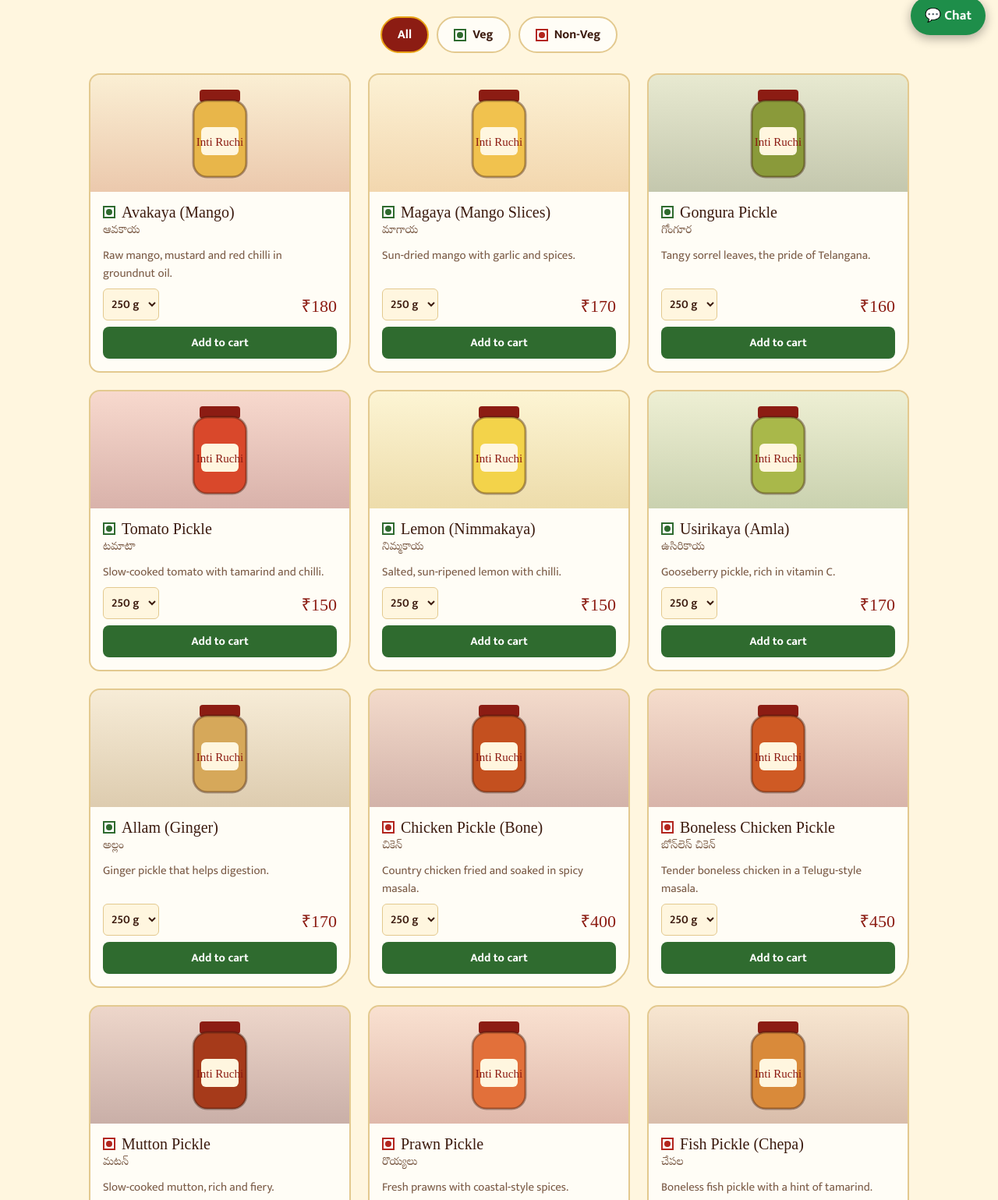
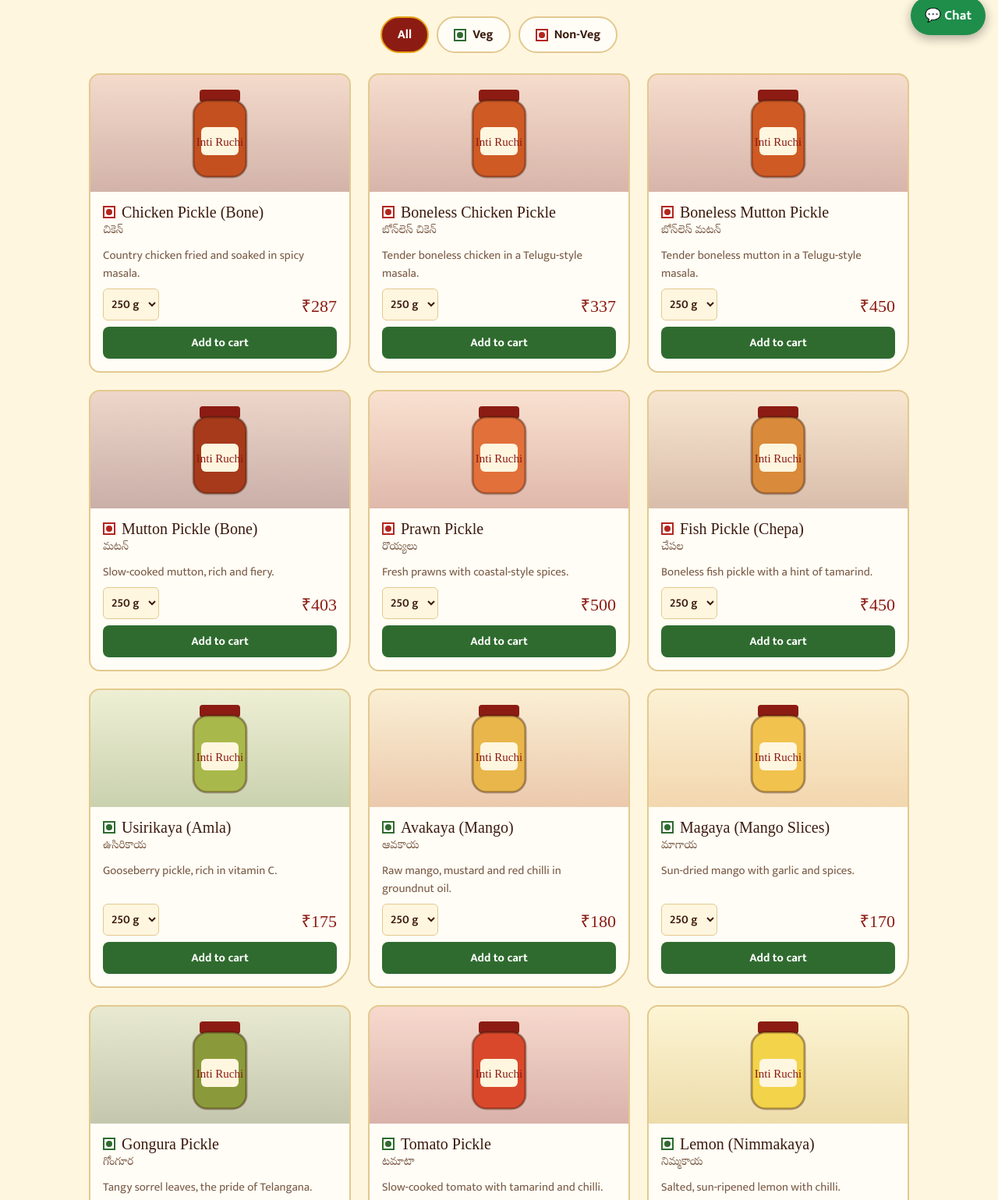
Before and after one commit to yassinbittu/inti-ruchi, a plain HTML site: page index.html in a window 1280 px wide. Shown: the part 739-2278 px from the top of the page at 78% size. Drawn offline with Linux system fonts and the light colour scheme; a web font is replaced by a local one.

Commit message:
added prices

```diff
--- a/index.html
+++ b/index.html
@@ -92,7 +92,7 @@ footer a{color:var(--gold)}
 <body>
 <div class="border"></div>
 <header>
-  <div class="logo"><b>Inti Ruchi</b><span>Mother’s Kitchen Pickles</span></div>
+  <div class="logo"><b>Inti Ruchi</b><span>A Mother’s Kitchen</span></div>
   <nav><a href="#shop">Pickles</a><a href="#why">Why Inti Ruchi</a><a href="#how">How to order</a>
   <button class="cartbtn" id="openCart" aria-label="Open cart">🛒 Cart<i id="cnt">0</i></button></nav>
 </header>
@@ -164,18 +164,21 @@ footer a{color:var(--gold)}
 const WA="918341740186";
 // prices: [250g, 500g, 1kg]
 const P=[
+
+["Chicken Pickle (Bone)","చికెన్","nonveg","Country chicken fried and soaked in spicy masala.",[287,575,1150],"#c4501f","#7a1e10"],
+["Boneless Chicken Pickle","బోన్‌లెస్ చికెన్","nonveg","Tender boneless chicken in a Telugu-style masala.",[337,675,1350],"#cf5a24","#8a2312"],
+
+["Boneless Mutton Pickle","బోన్‌లెస్ మటన్","nonveg","Tender boneless mutton in a Telugu-style masala.",[450,900,1800],"#cf5a24","#8a2312"],
+["Mutton Pickle (Bone)","మటన్","nonveg","Slow-cooked mutton, rich and fiery.",[403,807,1615],"#a63a1a","#5e130b"],
+["Prawn Pickle","రొయ్యలు","nonveg","Fresh prawns with coastal-style spices.",[500,980,1900],"#e2703a","#a02f14"],
+["Fish Pickle (Chepa)","చేపల","nonveg","Boneless fish pickle with a hint of tamarind.",[450,880,1700],"#d98a3a","#8c3d14"],
+["Usirikaya (Amla)","ఉసిరికాయ","veg","Gooseberry pickle, rich in vitamin C.",[175,350,700],"#a9b84a","#5f7a21"],
 ["Avakaya (Mango)","ఆవకాయ","veg","Raw mango, mustard and red chilli in groundnut oil.",[180,340,650],"#e8b64a","#c4601a"],
 ["Magaya (Mango Slices)","మాగాయ","veg","Sun-dried mango with garlic and spices.",[170,320,620],"#f1c24e","#d98a1f"],
 ["Gongura Pickle","గోంగూర","veg","Tangy sorrel leaves, the pride of Telangana.",[160,300,580],"#8a9a3a","#4d5b1c"],
 ["Tomato Pickle","టమాటా","veg","Slow-cooked tomato with tamarind and chilli.",[150,280,540],"#d9482b","#8c1c13"],
 ["Lemon (Nimmakaya)","నిమ్మకాయ","veg","Salted, sun-ripened lemon with chilli.",[150,280,540],"#f3d34a","#c99a14"],
-["Usirikaya (Amla)","ఉసిరికాయ","veg","Gooseberry pickle, rich in vitamin C.",[170,320,620],"#a9b84a","#5f7a21"],
-["Allam (Ginger)","అల్లం","veg","Ginger pickle that helps digestion.",[170,320,620],"#d6a85a","#9a6a22"],
-["Chicken Pickle (Bone)","చికెన్","nonveg","Country chicken fried and soaked in spicy masala.",[400,780,1500],"#c4501f","#7a1e10"],
-["Boneless Chicken Pickle","బోన్‌లెస్ చికెన్","nonveg","Tender boneless chicken in a Telugu-style masala.",[450,880,1700],"#cf5a24","#8a2312"],
-["Mutton Pickle","మటన్","nonveg","Slow-cooked mutton, rich and fiery.",[550,1080,2100],"#a63a1a","#5e130b"],
-["Prawn Pickle","రొయ్యలు","nonveg","Fresh prawns with coastal-style spices.",[500,980,1900],"#e2703a","#a02f14"],
-["Fish Pickle (Chepa)","చేపల","nonveg","Boneless fish pickle with a hint of tamarind.",[450,880,1700],"#d98a3a","#8c3d14"]
+["Allam (Ginger)","అల్లం","veg","Ginger pickle that helps digestion.",[170,320,620],"#d6a85a","#9a6a22"]
 ];
 const W=["250 g","500 g","1 kg"];
 let cart=[];
```
